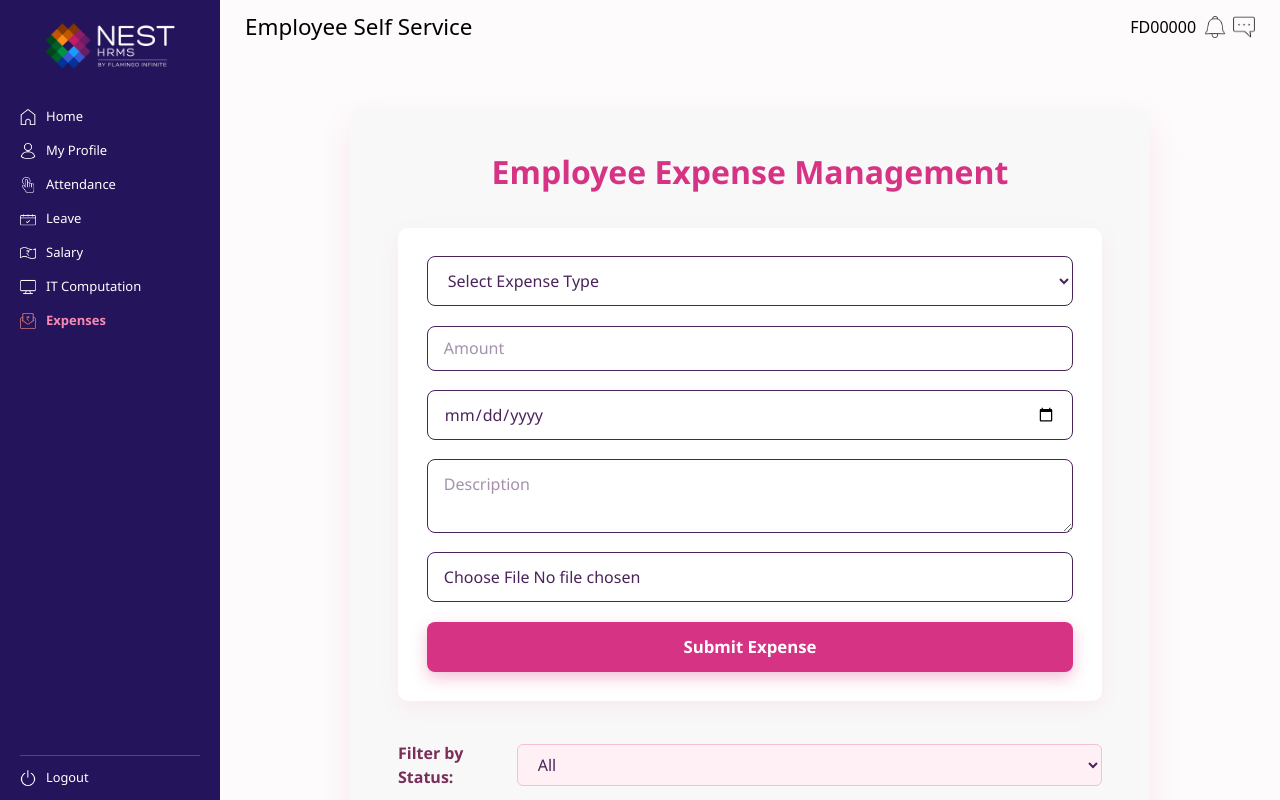
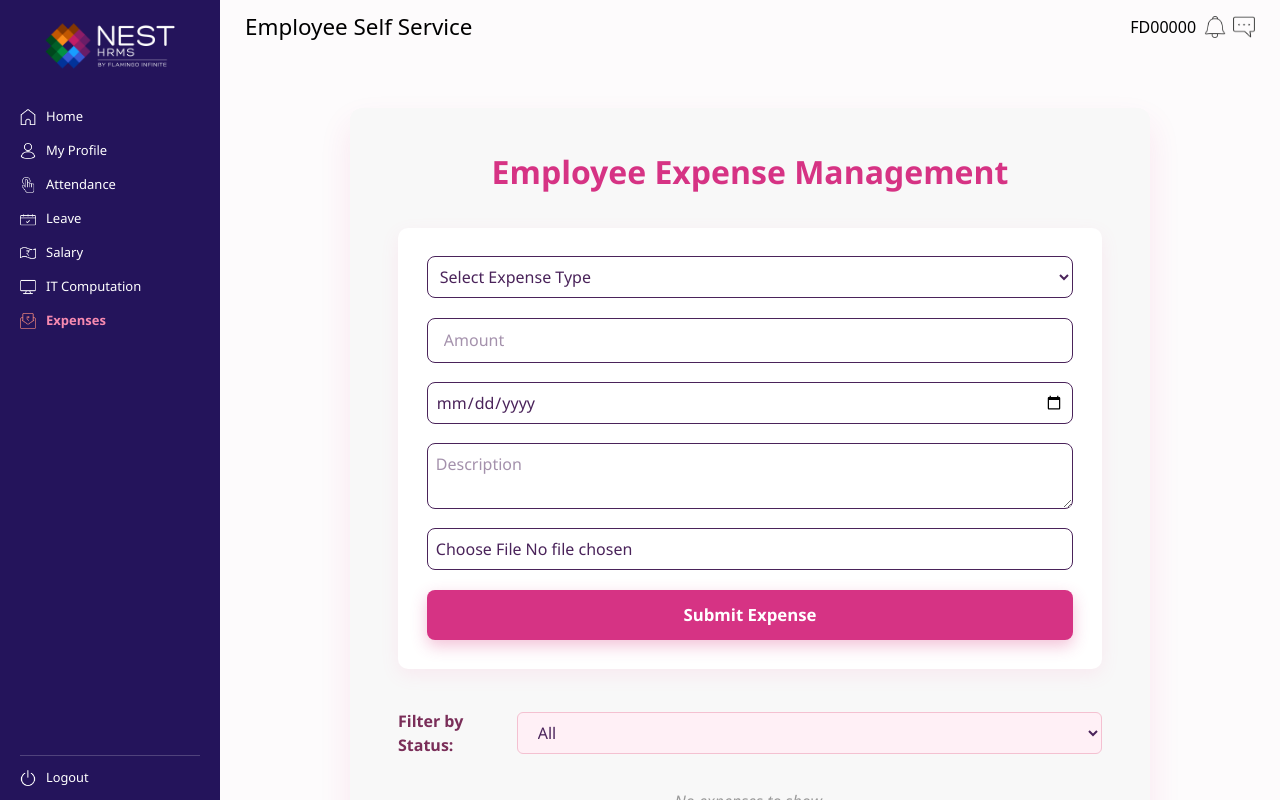
Before and after one commit to uasangs/Next-HRMS, a React (Vite) app: page /expenses in a window 1280 px wide. Built offline with nearby package versions, Linux system fonts and the light colour scheme.

Commit message:
Expenses UI

```diff
--- a/src/Components/Expanses/Expenses.css
+++ b/src/Components/Expanses/Expenses.css
@@ -31,7 +31,7 @@
 .expense-form select,
 .expense-form input,
 .expense-form textarea {
-  padding: 0.75rem 1rem;
+  padding: 0.5rem 0.5rem;
   border-radius: 8px;
   border: 1.5px solid;
 
```
